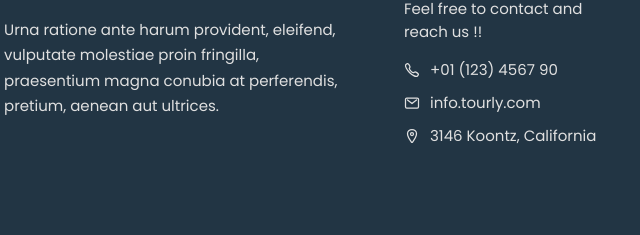
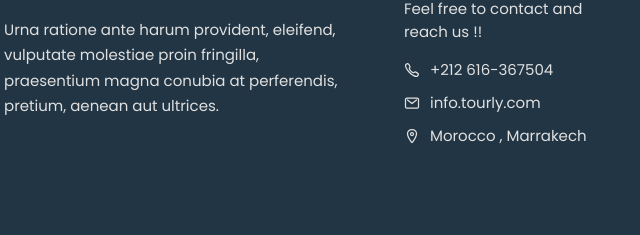
Before and after one commit to Elhassnaoui2001/tourly, a plain HTML site: page index.html in a window 1280 px wide. Shown: the part 5049-5284 px from the top of the page, 61-701 px from the left. Drawn offline with nearby package versions, Linux system fonts and the light colour scheme.

Commit message:
Update index.html

```diff
--- a/index.html
+++ b/index.html
@@ -714,7 +714,7 @@
                 <ion-icon name="call-outline"></ion-icon>
 
                 <a href="tel:+01123456790" class="contact-link"
-                  >+01 (123) 4567 90</a
+                  >+212 616-367504</a
                 >
               </li>
 
@@ -729,7 +729,7 @@
               <li class="contact-item">
                 <ion-icon name="location-outline"></ion-icon>
 
-                <address>3146 Koontz, California</address>
+                <address>Morocco , Marrakech</address>
               </li>
             </ul>
           </div>
```
